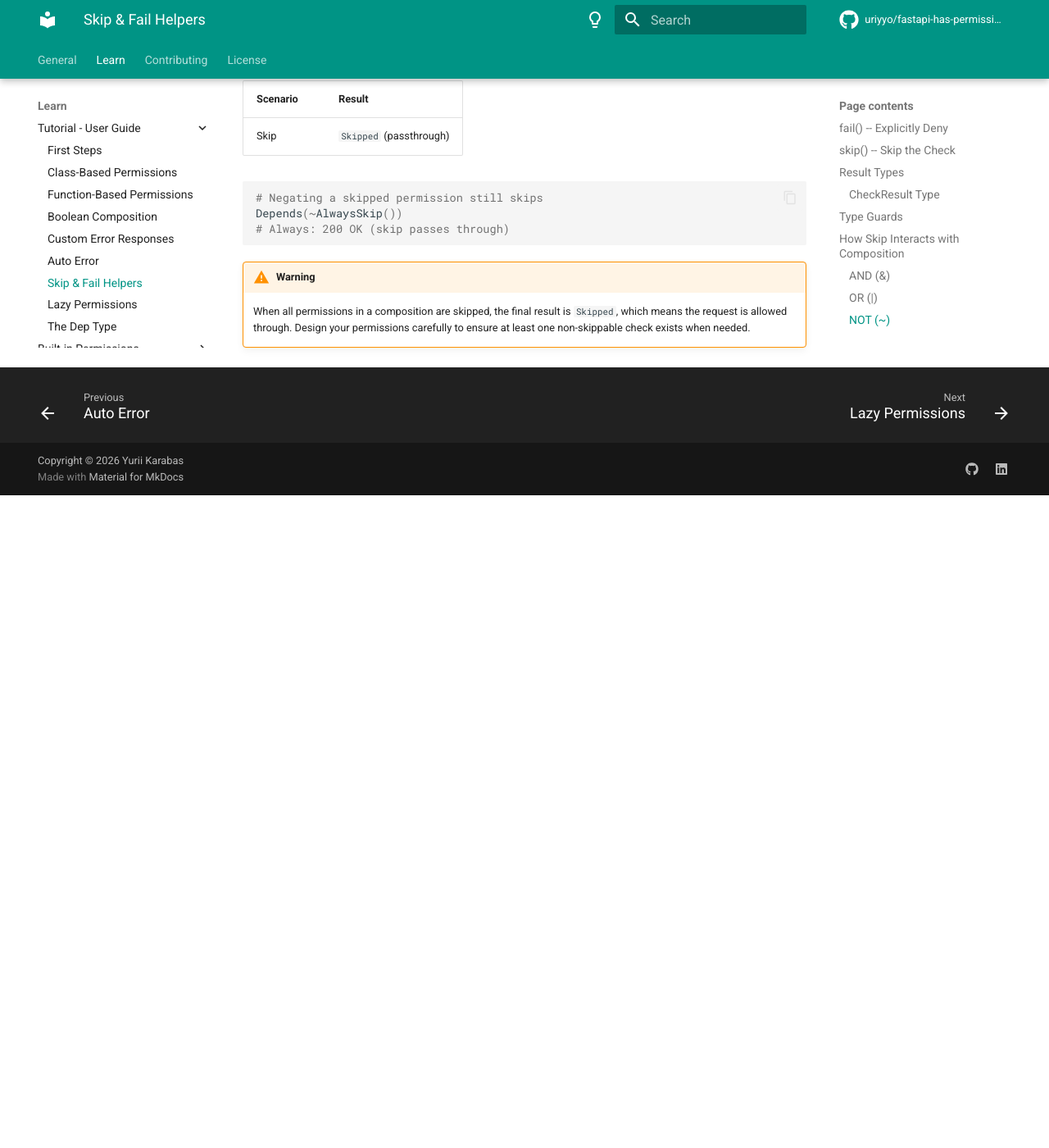
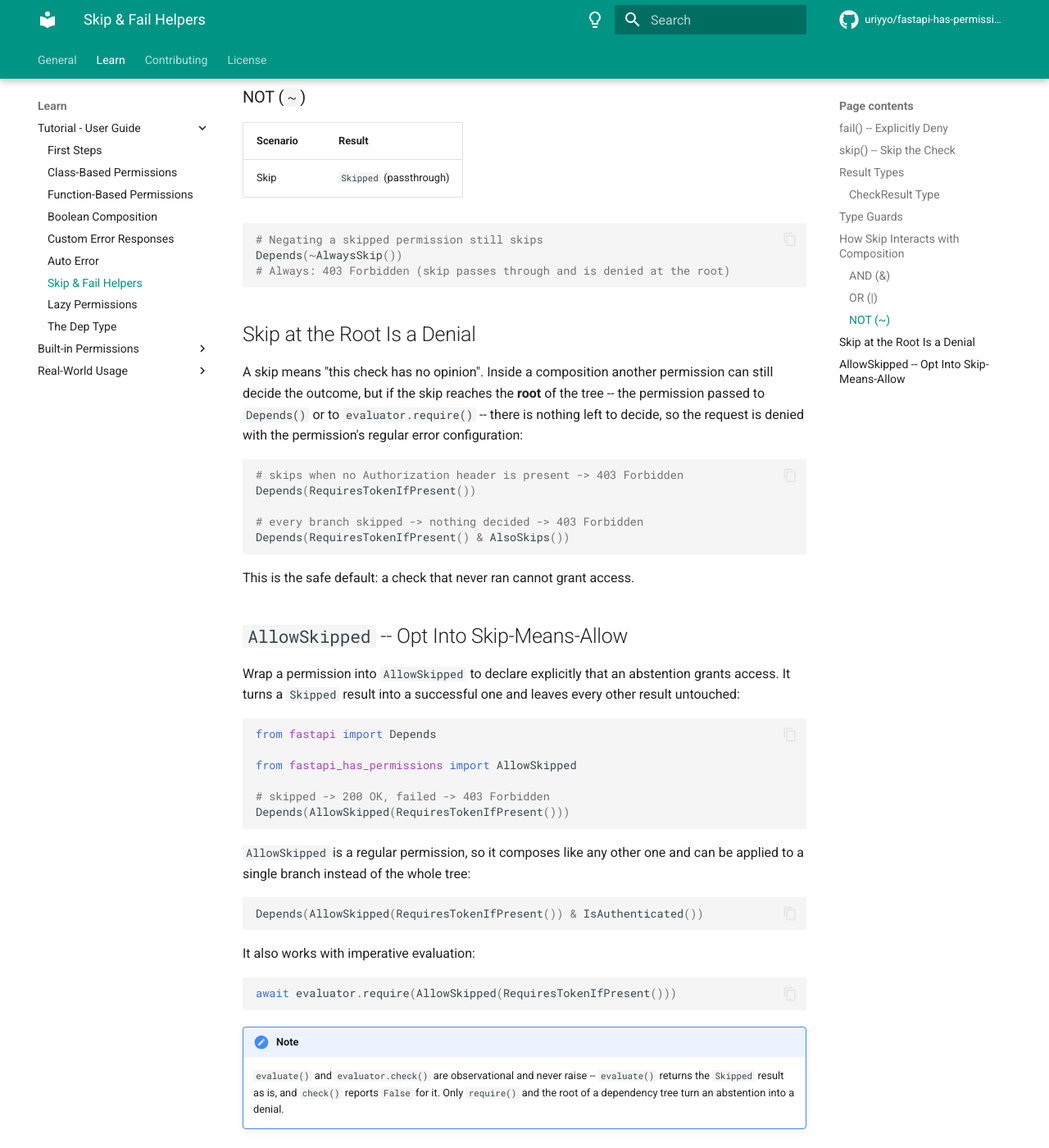
Before and after one commit to uriyyo/fastapi-has-permissions, an MkDocs documentation site: the page built from docs/learn/tutorial/skip_and_fail.md, in a window 1280 px wide and 1400 px high, scrolled down 3584 px. Shown: the whole window at 82% size. Built offline with MkDocs 1.6.1 and Material for MkDocs 9.7.7, drawn with Linux system fonts in a browser that asks for light colours; comment, search, counter and statistics services are not loaded; before the commit the page ends 4188 px from its top, so only the background shows below that; some of the changed text lies outside the part shown.

Commit message:
Deny skipped results at permission tree root

````diff
--- a/docs/learn/tutorial/skip_and_fail.md
+++ b/docs/learn/tutorial/skip_and_fail.md
@@ -37,7 +37,9 @@ it into a `Failed` result with the provided reason. The reason is used as the HT
 ## `skip()` -- Skip the Check
 
 Call `skip()` inside `check_permissions` to skip the permission check entirely. A skipped permission
-is treated as if it was never checked:
+is treated as if it was never checked, so the other permissions of a composition decide the outcome.
+It is an abstention, not an approval -- a skip that reaches the root of a permission tree denies the
+request unless you wrap it into [`AllowSkipped`](#allowskipped----opt-into-skip-means-allow):
 
 ```python
 from fastapi import Request
@@ -152,11 +154,55 @@ Depends(AlwaysSkip() | HasAdminRole())
 ```python
 # Negating a skipped permission still skips
 Depends(~AlwaysSkip())
-# Always: 200 OK (skip passes through)
+# Always: 403 Forbidden (skip passes through and is denied at the root)
 ```
 
-!!! warning
+## Skip at the Root Is a Denial
 
-    When all permissions in a composition are skipped, the final result is `Skipped`, which means
-    the request is allowed through. Design your permissions carefully to ensure at least one
-    non-skippable check exists when needed.
+A skip means "this check has no opinion". Inside a composition another permission can still
+decide the outcome, but if the skip reaches the **root** of the tree -- the permission passed to
+`Depends()` or to `evaluator.require()` -- there is nothing left to decide, so the request is
+denied with the permission's regular error configuration:
+
+```python
+# skips when no Authorization header is present -> 403 Forbidden
+Depends(RequiresTokenIfPresent())
+
+# every branch skipped -> nothing decided -> 403 Forbidden
+Depends(RequiresTokenIfPresent() & AlsoSkips())
+```
+
+This is the safe default: a check that never ran cannot grant access.
+
+## `AllowSkipped` -- Opt Into Skip-Means-Allow
+
+Wrap a permission into `AllowSkipped` to declare explicitly that an abstention grants access.
+It turns a `Skipped` result into a successful one and leaves every other result untouched:
+
+```python
+from fastapi import Depends
+
+from fastapi_has_permissions import AllowSkipped
+
+# skipped -> 200 OK, failed -> 403 Forbidden
+Depends(AllowSkipped(RequiresTokenIfPresent()))
+```
+
+`AllowSkipped` is a regular permission, so it composes like any other one and can be applied to
+a single branch instead of the whole tree:
+
+```python
+Depends(AllowSkipped(RequiresTokenIfPresent()) & IsAuthenticated())
+```
+
+It also works with imperative evaluation:
+
+```python
+await evaluator.require(AllowSkipped(RequiresTokenIfPresent()))
+```
+
+!!! note
+
+    `evaluate()` and `evaluator.check()` are observational and never raise -- `evaluate()` returns
+    the `Skipped` result as is, and `check()` reports `False` for it. Only `require()` and the root
+    of a dependency tree turn an abstention into a denial.
````
Also changed, not shown: README.md (+14 -1 lines), docs/learn/tutorial/lazy_permissions.md (+6 -2 lines), fastapi_has_permissions/__init__.py (+9 -1 lines), 7 other files.
